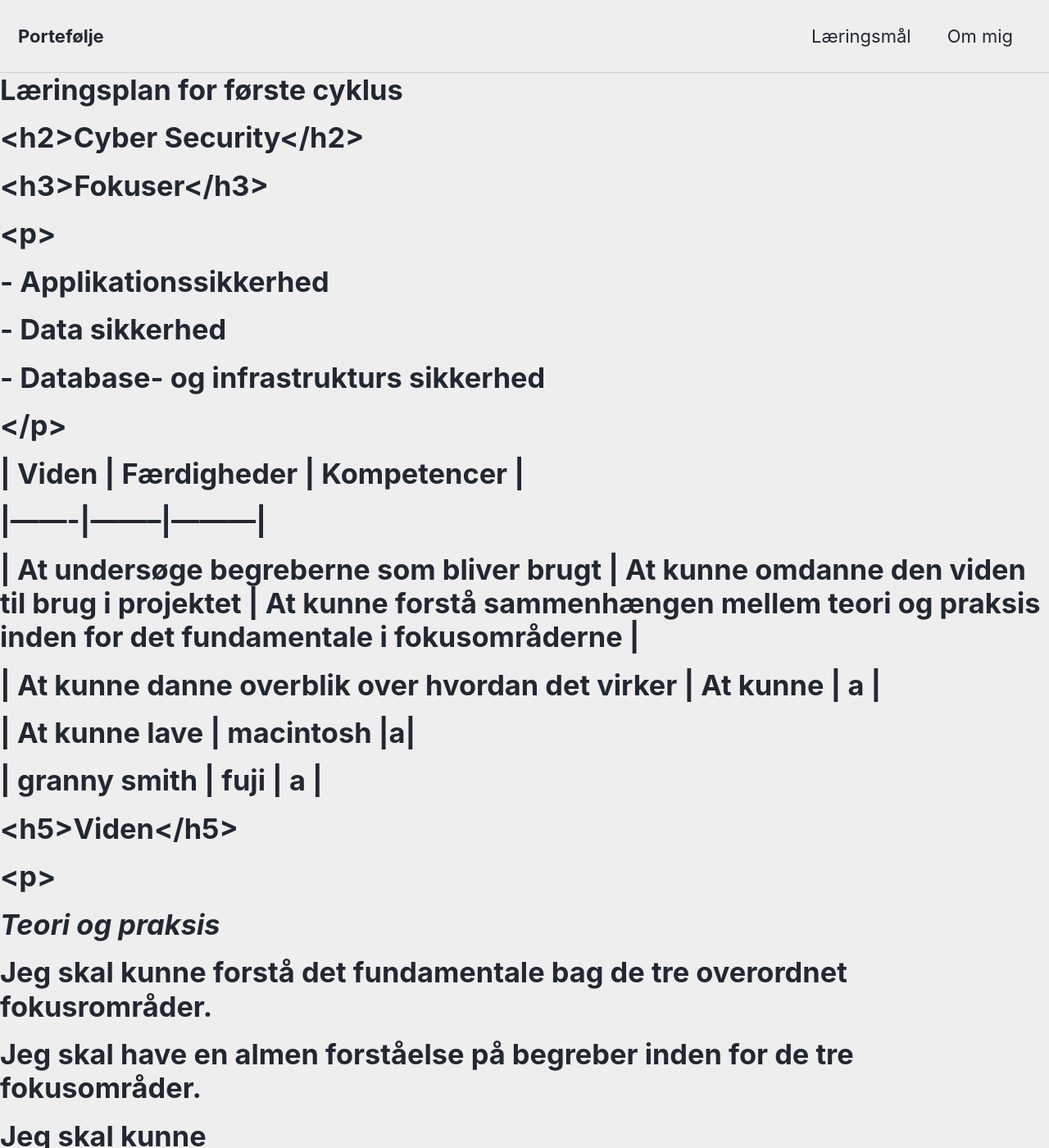
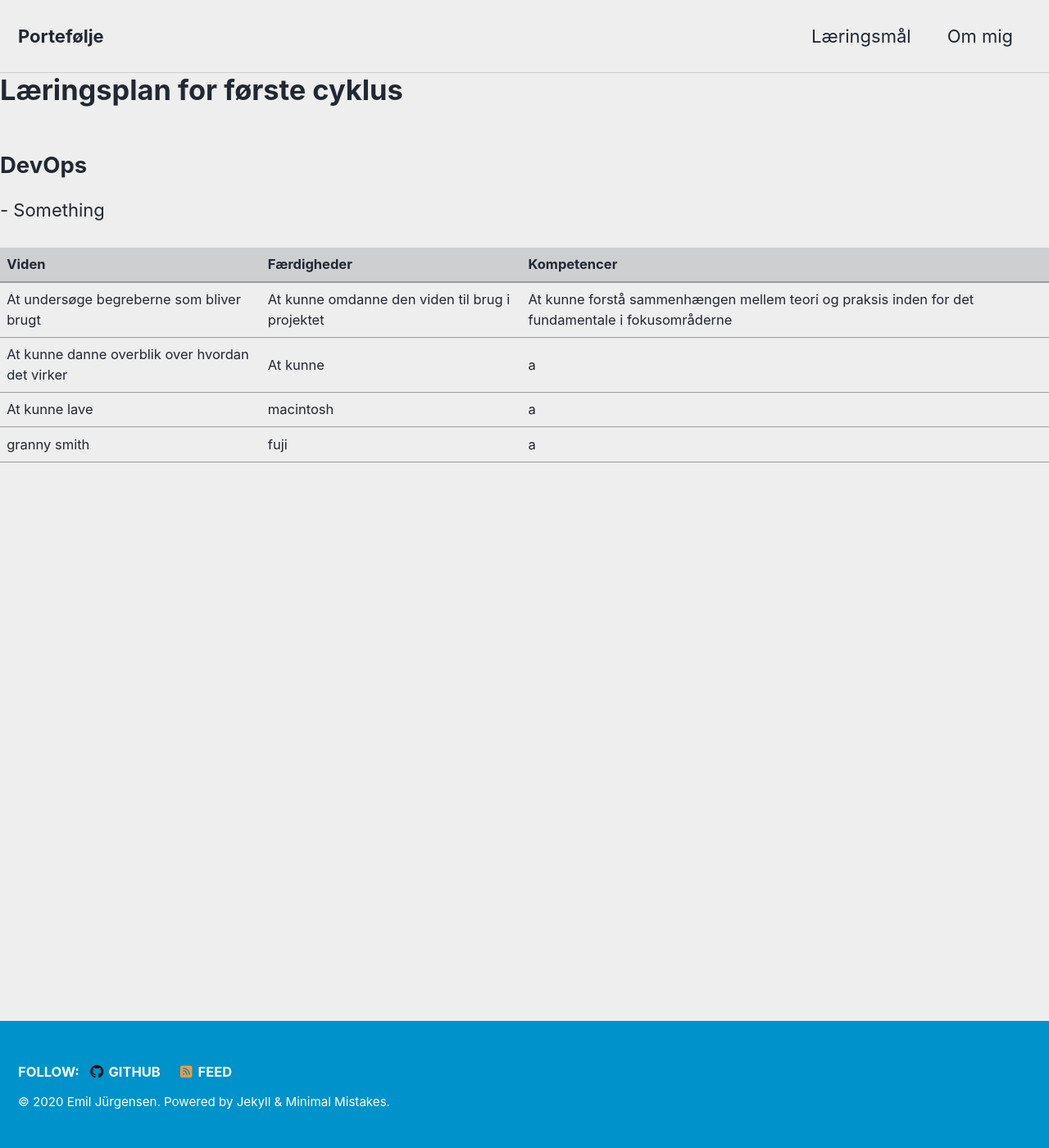
Before and after one commit to Emil428f/Portfolio, a Jekyll site: the page built from plan.md, in a window 1280 px wide and 1400 px high. Shown: the whole window at 82% size. Built offline with Jekyll 4.4.1, drawn with Linux system fonts in a browser that asks for light colours; cached includes are drawn as plain includes; nearby versions of some CDN libraries; our own code applies the rules of GitHub Pages for plain Markdown files; some of the changed text lies outside the part shown.

Commit message:
Update plan.md

```diff
--- a/plan.md
+++ b/plan.md
@@ -3,61 +3,15 @@ author_profile: true
 ---
 <h1>Læringsplan for første cyklus</h1>
 
-# <h2>Cyber Security</h2>
+<h2>DevOps</h2>
 
-# <h3>Fokuser</h3>
+<p>
+  - Something
+</p>
 
-# <p>
-
-#  - __Applikationssikkerhed__
-
-
-#  - Data sikkerhed
-
-
-#  - Database- og infrastrukturs sikkerhed
-
-
-# </p>
-
-# | Viden | Færdigheder | Kompetencer |
-# |-------|--------|---------|
-# | At undersøge begreberne som bliver brugt | At kunne omdanne den viden til brug i projektet | At kunne forstå sammenhængen mellem teori og praksis inden for det fundamentale i fokusområderne |
-
-# | At kunne danne overblik over hvordan det virker | At kunne  | a |
-# | At kunne lave | macintosh |a|
-# | granny smith | fuji | a |
-
-
-
-# <h5>Viden</h5>
-
-# <p>
-
-#   _Teori og praksis_
-
-#     Jeg skal kunne forstå det fundamentale bag de tre overordnet fokusrområder.
-
-#     Jeg skal have en almen forståelse på begreber inden for de tre fokusområder.
-
-#     Jeg skal kunne
-
-#   _Færdigheder_
-
-#     Den studerende kan anvende deres viden i forbindelse med deres projekt.
-
-#     Den studerende kan argumentere for brugen af deres fokusområder i en IT sammenhæng.
-
-#     Den studerende kan selv finde resourcer til at understøtte eller udvide deres viden om et emne.
-
-#   _Kompetencer_
-
-
-
-
-# </p>
-
-
-<h1>DevOps</h1>
-
-<p>- Something</p>
+| Viden | Færdigheder | Kompetencer |
+|-------|--------     |---------    |
+| At undersøge begreberne som bliver brugt | At kunne omdanne den viden til brug i projektet | At kunne forstå sammenhængen mellem teori og praksis inden for det fundamentale i fokusområderne |
+| At kunne danne overblik over hvordan det virker | At kunne  | a |
+| At kunne lave | macintosh |a|
+| granny smith | fuji | a |
```
